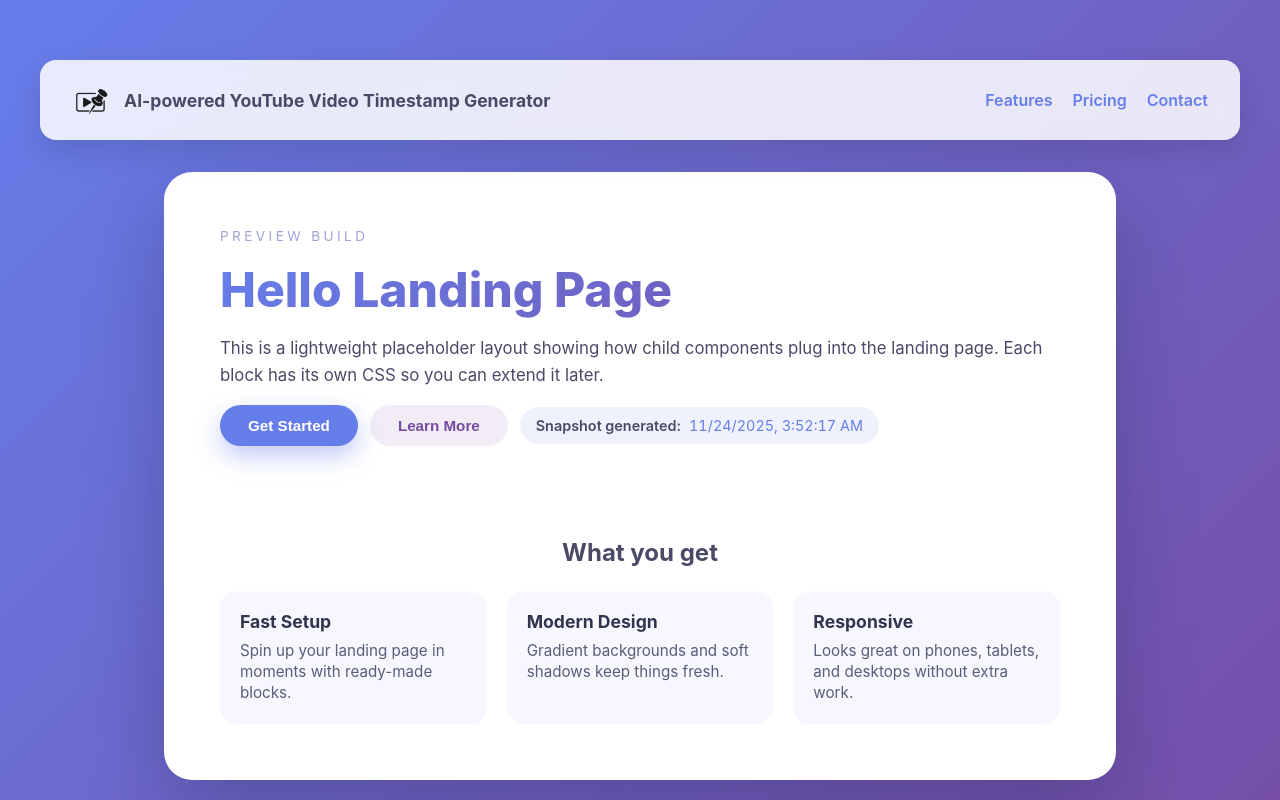
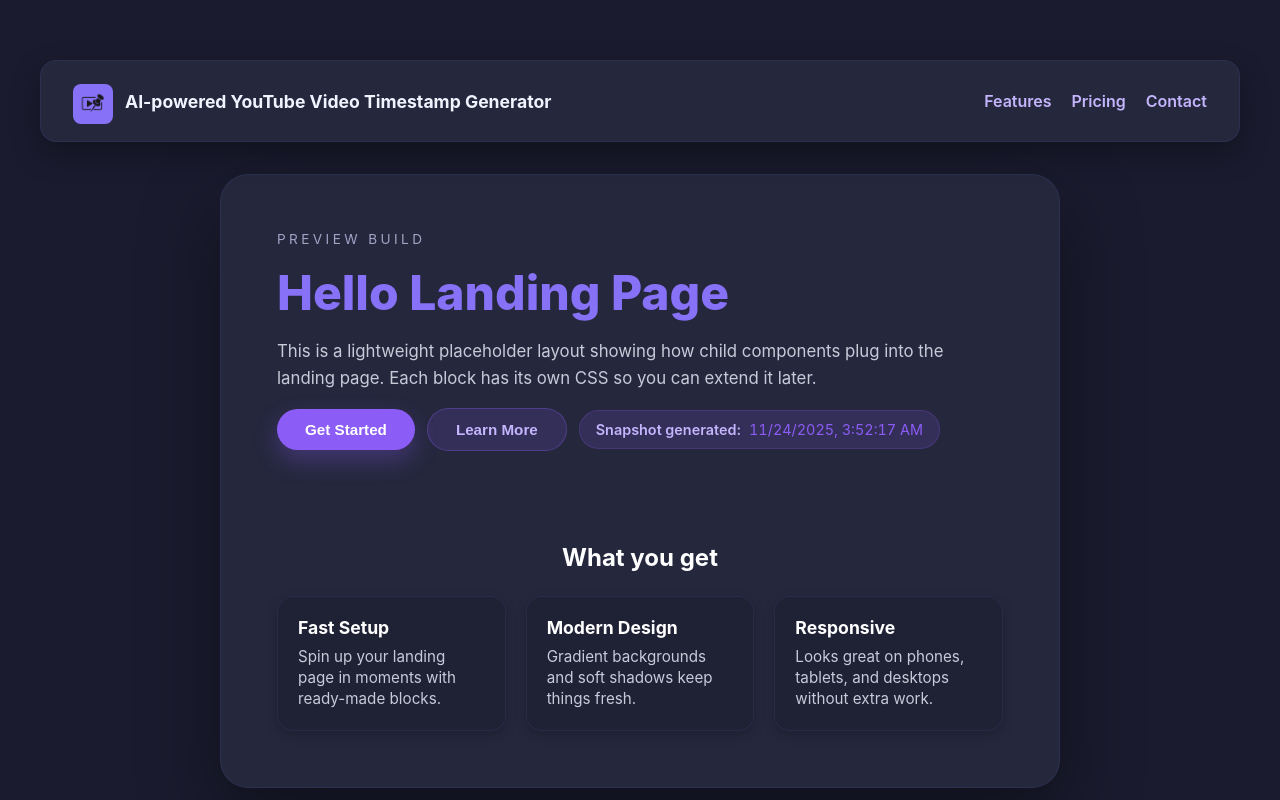
Before and after one commit to SpencerWang77/AI-Generated-YouTube-Timestamps, a React (Create React App) app: page / in a window 1280 px wide. Shown: the top 800 px of the page. Built offline with nearby package versions, Linux system fonts and the light colour scheme.

Commit message:
theme change

```diff
--- a/public/index.html
+++ b/public/index.html
@@ -4,7 +4,7 @@
     <meta charset="utf-8" />
     <link rel="icon" href="%PUBLIC_URL%/logo.png" />
     <meta name="viewport" content="width=device-width, initial-scale=1" />
-    <meta name="theme-color" content="#000000" />
+    <meta name="theme-color" content="#1a1b2e" />
     <meta
       name="description"
       content="Web site created using create-react-app"
--- a/src/App.css
+++ b/src/App.css
@@ -1 +1,16 @@
-/* Global app styles - currently empty as LandingPage handles its own styling */
+/* Global app styles for dark theme */
+* {
+  box-sizing: border-box;
+}
+
+body {
+  margin: 0;
+  padding: 0;
+  background: #1a1b2e;
+  color: #ffffff;
+  font-family: -apple-system, BlinkMacSystemFont, 'Segoe UI', 'Roboto', 'Oxygen',
+    'Ubuntu', 'Cantarell', 'Fira Sans', 'Droid Sans', 'Helvetica Neue',
+    sans-serif;
+  -webkit-font-smoothing: antialiased;
+  -moz-osx-font-smoothing: grayscale;
+}
--- a/src/App.js
+++ b/src/App.js
@@ -1,4 +1,5 @@
 import LandingPage from './unAuth/LandingPage';
+import './App.css';
 
 function App() {
   return <LandingPage />;
--- a/src/unAuth/LandingPage.css
+++ b/src/unAuth/LandingPage.css
@@ -3,7 +3,7 @@
   display: flex;
   align-items: center;
   justify-content: center;
-  background: linear-gradient(135deg, #667eea 0%, #764ba2 100%);
+  background: #1a1b2e;
   padding: 60px 20px;
 }
 
@@ -17,15 +17,16 @@
 }
 
 .landing-content {
-  background: #ffffff;
+  background: #25273d;
   padding: 56px;
   border-radius: 28px;
-  box-shadow: 0 30px 80px rgba(17, 18, 53, 0.25);
+  box-shadow: 0 30px 80px rgba(0, 0, 0, 0.4);
   display: flex;
   flex-direction: column;
   gap: 32px;
   width: 70%;
   margin: 0 auto;
+  border: 1px solid rgba(102, 126, 234, 0.1);
 }
 
 .landing-hero {
@@ -38,7 +39,7 @@
   text-transform: uppercase;
   letter-spacing: 0.25em;
   font-size: 0.85rem;
-  color: #9fa4d4;
+  color: #a0a4c4;
   margin: 0;
 }
 
@@ -46,16 +47,13 @@
   font-size: 3rem;
   font-weight: 800;
   margin: 0;
-  background: linear-gradient(135deg, #667eea 0%, #764ba2 100%);
-  -webkit-background-clip: text;
-  -webkit-text-fill-color: transparent;
-  background-clip: text;
+  color: #8771F7;
 }
 
 .landing-description {
   margin: 0;
   font-size: 1.05rem;
-  color: #4a4a68;
+  color: #c8cad8;
   line-height: 1.6;
 }
 
@@ -78,18 +76,26 @@
 }
 
 .landing-primary {
-  background: #667eea;
+  background: #8b5cf6;
   color: #fff;
-  box-shadow: 0 10px 25px rgba(102, 126, 234, 0.4);
+  box-shadow: 0 10px 25px rgba(139, 92, 246, 0.3);
+}
+
+.landing-primary:hover {
+  background: #7c3aed;
+  box-shadow: 0 10px 25px rgba(139, 92, 246, 0.5);
+  transform: translateY(-1px);
 }
 
 .landing-secondary {
-  background: rgba(118, 75, 162, 0.1);
-  color: #764ba2;
+  background: rgba(139, 92, 246, 0.15);
+  color: #c4b5fd;
+  border: 1px solid rgba(139, 92, 246, 0.3);
 }
 
-.landing-primary:hover,
 .landing-secondary:hover {
+  background: rgba(139, 92, 246, 0.25);
+  color: #ddd6fe;
   transform: translateY(-1px);
 }
 
--- a/src/unAuth/components/Bumpups.css
+++ b/src/unAuth/components/Bumpups.css
@@ -5,7 +5,7 @@
 .bumpups-title {
   text-align: center;
   font-size: 1.5rem;
-  color: #4a4a68;
+  color: #ffffff;
   margin-bottom: 24px;
 }
 
@@ -16,21 +16,28 @@
 }
 
 .bumpup-card {
-  background: #f7f8ff;
+  background: #1f2135;
   padding: 20px;
   border-radius: 16px;
-  box-shadow: inset 0 1px 0 rgba(255, 255, 255, 0.6);
+  border: 1px solid rgba(102, 126, 234, 0.1);
+  box-shadow: 0 4px 12px rgba(0, 0, 0, 0.2);
+  transition: border-color 0.2s ease, transform 0.2s ease;
+}
+
+.bumpup-card:hover {
+  border-color: rgba(139, 92, 246, 0.3);
+  transform: translateY(-2px);
 }
 
 .bumpup-card h3 {
   margin: 0 0 8px;
   font-size: 1.1rem;
-  color: #33334d;
+  color: #ffffff;
 }
 
 .bumpup-card p {
   margin: 0;
-  color: #5b5b7a;
+  color: #c8cad8;
   line-height: 1.4;
   font-size: 0.95rem;
 }
--- a/src/unAuth/components/Footer.css
+++ b/src/unAuth/components/Footer.css
@@ -2,7 +2,7 @@
   margin-top: 40px;
   padding: 24px;
   text-align: center;
-  color: #f7f8ff;
+  color: #a0a4c4;
   font-size: 0.9rem;
   opacity: 0.8;
 }
--- a/src/unAuth/components/NavBar.css
+++ b/src/unAuth/components/NavBar.css
@@ -3,10 +3,11 @@
   align-items: center;
   justify-content: space-between;
   padding: 20px 32px;
-  background: rgba(255, 255, 255, 0.85);
+  background: #25273d;
   backdrop-filter: blur(10px);
   border-radius: 16px;
-  box-shadow: 0 12px 30px rgba(0, 0, 0, 0.12);
+  box-shadow: 0 12px 30px rgba(0, 0, 0, 0.3);
+  border: 1px solid rgba(102, 126, 234, 0.1);
 }
 
 .nav-brand {
@@ -15,7 +16,7 @@
   gap: 12px;
   font-size: 1.1rem;
   font-weight: 700;
-  color: #4a4a68;
+  color: #f0f4ff;
 }
 
 .nav-logo {
@@ -23,8 +24,10 @@
   height: 40px;
   object-fit: contain;
   transform: translateY(3px);
-  /* border-radius: 12px;
-  box-shadow: 0 6px 14px rgba(0, 0, 0, 0.12);  */
+  background: #8771F7;
+  border-radius: 8px;
+  padding: 6px;
+  box-sizing: border-box;
 }
 
 .nav-links {
@@ -35,12 +38,12 @@
 .nav-links a {
   text-decoration: none;
   font-weight: 600;
-  color: #667eea;
+  color: #c4b5fd;
   transition: color 0.2s ease;
 }
 
 .nav-links a:hover {
-  color: #764ba2;
+  color: #8b5cf6;
 }
 
 @media (max-width: 600px) {
--- a/src/unAuth/components/Timestamp.css
+++ b/src/unAuth/components/Timestamp.css
@@ -3,10 +3,11 @@
   align-items: center;
   gap: 8px;
   padding: 10px 16px;
-  background: rgba(102, 126, 234, 0.1);
+  background: rgba(139, 92, 246, 0.15);
   border-radius: 999px;
   font-size: 0.9rem;
-  color: #4a4a68;
+  color: #c4b5fd;
+  border: 1px solid rgba(139, 92, 246, 0.2);
 }
 
 .timestamp span {
@@ -15,5 +16,5 @@
 
 .timestamp time {
   font-variant-numeric: tabular-nums;
-  color: #667eea;
+  color: #8b5cf6;
 }
```
